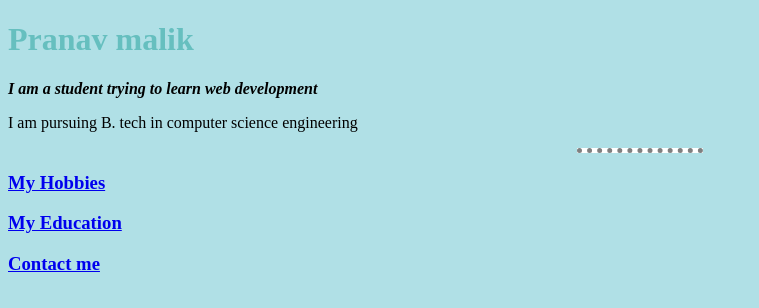
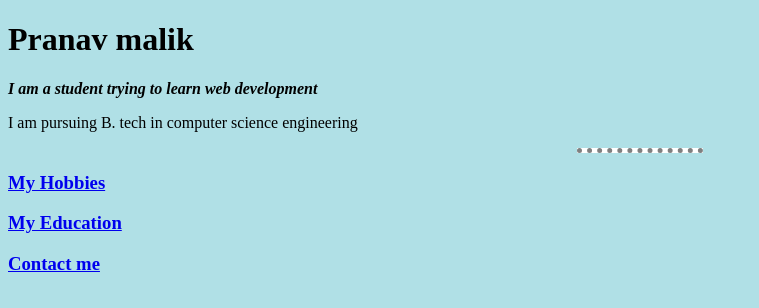
Before and after one commit to Pranavmalik7/Web-development, a plain HTML site: page Module 3/index.html in a window 1280 px wide. Shown: the whole page, without its empty margins (0-759 px from the left). Drawn offline with Linux system fonts and the light colour scheme.

Commit message:
Update styles.css

```diff
--- a/Module 3/css/styles.css
+++ b/Module 3/css/styles.css
@@ -11,7 +11,7 @@ hr{
     height: 0px;
 }
 h1{
-    color: #66bfbf;
+    color: black;
 }
 h3{
     color: #66bfbf;
```
